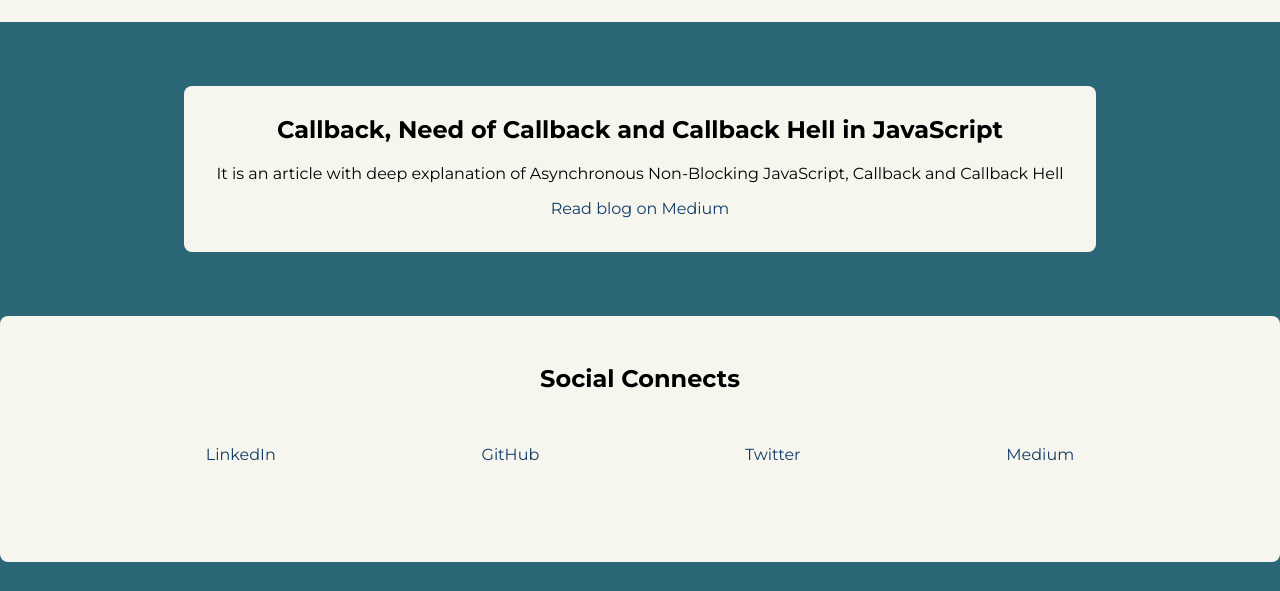
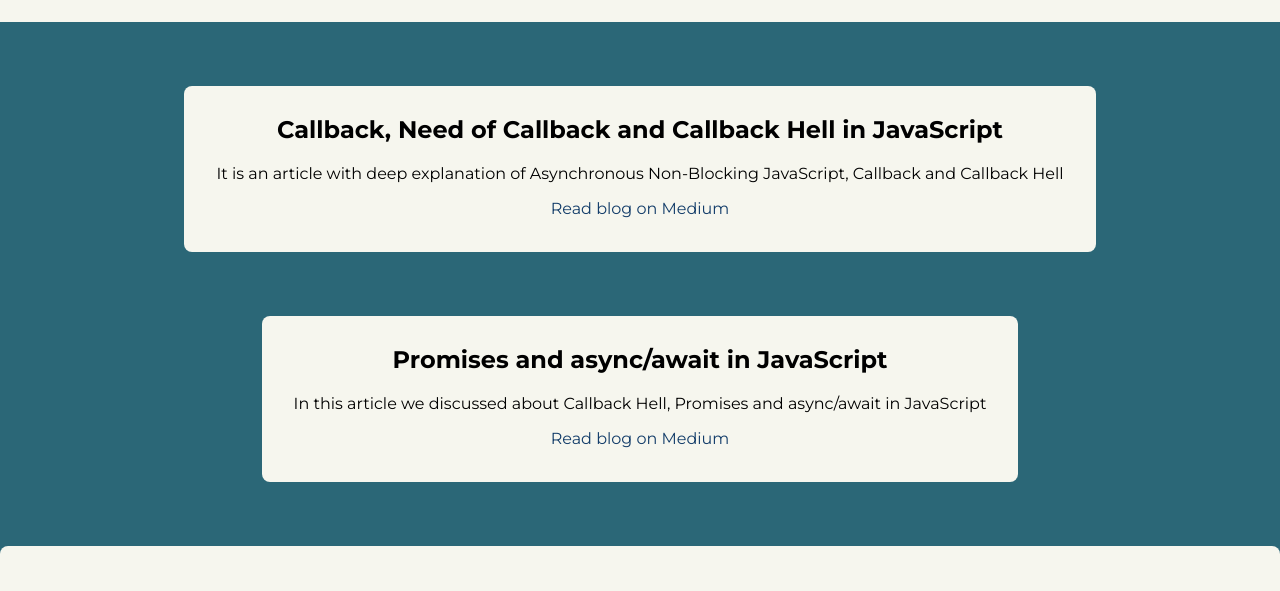
Before and after one commit to Naman-Saxena1/markFour_and_markFive-PortfolioWebsite, a website: page blogs.html in a window 1280 px wide. Shown: the part 182-773 px from the top of the page. Drawn offline with Linux system fonts and the light colour scheme.

Commit message:
feat : Added 2nd JS Blog

```diff
--- a/blogs.html
+++ b/blogs.html
@@ -47,21 +47,21 @@
             </ul>
         </div>
 
-        <!-- <div class="flex-item item3-projects">
+        <div class="flex-item item3-projects">
             <ul class="item3-projects-ul">
                 <li>
                     <div>
-                        <h2>Blog 2</h2>
-                        <p>Blog 2 description</p>
+                        <h2>Promises and async/await in JavaScript</h2>
+                        <p>In this article we discussed about Callback Hell, Promises and async/await in JavaScript</p>
                         <ul>
                             <li class="list-items">
-                                <a class="nav-links" href="">Read blog on Medium</a>
+                                <a class="nav-links" href="https://namansaxena-official.medium.com/promises-and-async-await-in-javascript-296f18811d3c">Read blog on Medium</a>
                             </li>
                         </ul>
                     </div>
                 </li>
             </ul>
-        </div> -->
+        </div>
 
         <div class="flex-item item6">
             <h2>Social Connects</h2>
```
